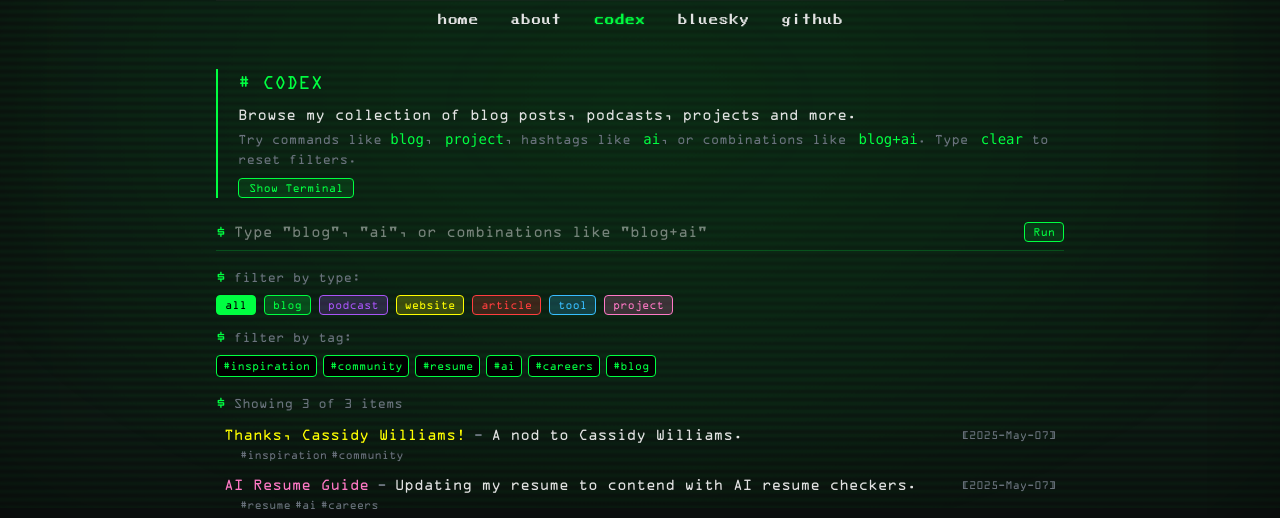
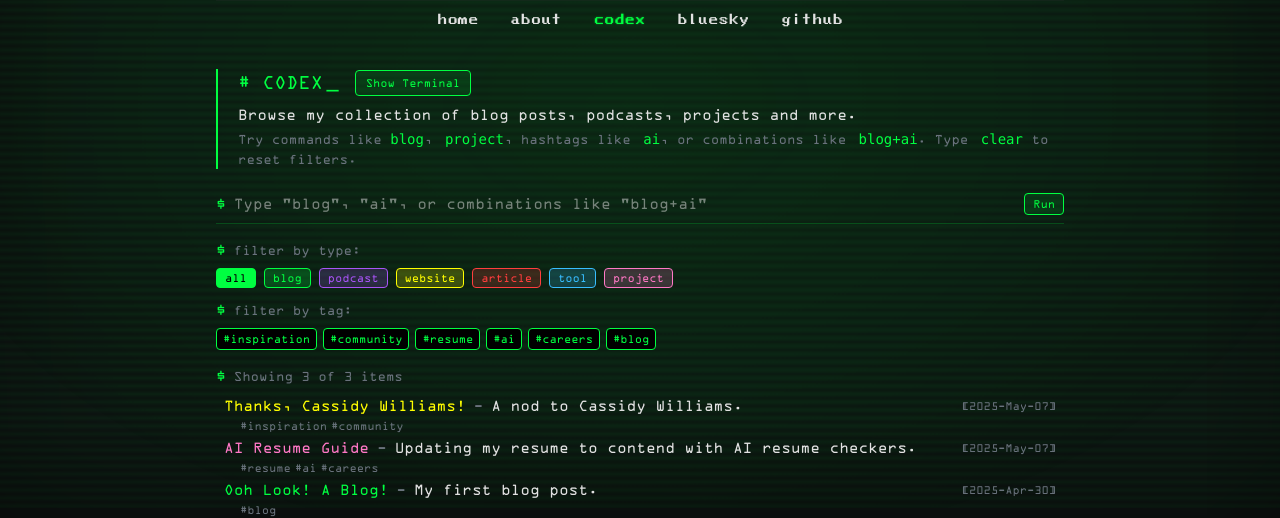
Before and after one commit to stepweaver/stepweaver, a Next.js app: page /codex in a window 1280 px wide. Shown: the part 292-810 px from the top of the page. Built offline with nearby package versions, Linux system fonts and the light colour scheme.

Commit message:
fixed the command line filter to be more intuitive

```diff
--- a/app/(routes)/codex/page.jsx
+++ b/app/(routes)/codex/page.jsx
@@ -6,29 +6,184 @@ import TypeTagButton from '@/components/ui/TypeTagButton';
 import Terminal from '@/components/terminal/Terminal';
 import TerminalWindow from '@/components/ui/TerminalWindow';
 
+// Extract the command input into its own component
+const CommandInput = ({ onExecuteCommand, allHashtags }) => {
+  const [commandInput, setCommandInput] = useState('');
+
+  const handleSubmit = (e) => {
+    e.preventDefault();
+    if (!commandInput.trim()) return;
+
+    onExecuteCommand(commandInput.trim(), true);
+    setCommandInput('');
+  };
+
+  return (
+    <div className='max-w-4xl mx-auto mb-4'>
+      <form onSubmit={handleSubmit} className='flex items-center'>
+        <span className='text-terminal-green mr-2'>$</span>
+        <input
+          type='text'
+          value={commandInput}
+          onChange={(e) => setCommandInput(e.target.value)}
+          className='flex-grow bg-transparent border-none text-terminal-text outline-none focus:ring-0'
+          placeholder='Type "blog", "ai", or combinations like "blog+ai"'
+        />
+        <button
+          type='submit'
+          className='px-2 py-0.5 text-xs bg-terminal-green/10 border border-terminal-green text-terminal-green rounded hover:bg-terminal-green/20'
+        >
+          Run
+        </button>
+      </form>
+      <div className='h-px bg-terminal-green/20 mt-2'></div>
+    </div>
+  );
+};
+
+// Extract the post item into its own component
+const PostItem = ({
+  post,
+  formatDate,
+  getTypeColor,
+  getGlowStyle,
+  getTypeColorValue,
+}) => {
+  const [isHovered, setIsHovered] = useState(false);
+  const [hoveredTag, setHoveredTag] = useState(null);
+  const typeColor = getTypeColor(post.type);
+
+  return (
+    <a
+      href={`/codex/${post.type}/${post.slug}`}
+      className='block py-0.5 px-2 rounded-sm'
+      onMouseEnter={() => setIsHovered(true)}
+      onMouseLeave={() => setIsHovered(false)}
+    >
+      {/* Title - description with date right-aligned */}
+      <div className='flex items-center justify-between'>
+        <div className='flex-1 min-w-0 pr-4'>
+          <div className='truncate'>
+            <span
+              className={`text-${typeColor} font-medium transition-all duration-200`}
+              style={isHovered ? getGlowStyle(post.type) : {}}
+            >
+              {post.title}
+            </span>
+            <span className='text-terminal-dimmed mx-2 font-normal'>-</span>
+            <span className='text-terminal-text font-normal'>
+              {post.description}
+            </span>
+          </div>
+        </div>
+        <div className='text-terminal-dimmed text-xs whitespace-nowrap'>
+          {formatDate(post.date)}
+        </div>
+      </div>
+
+      {/* Hashtags on second line (if any) */}
+      {post.hashtags && post.hashtags.length > 0 && (
+        <div className='text-xs text-terminal-dimmed ml-4 mt-0.5'>
+          {post.hashtags.map((tag, i) => (
+            <span
+              key={tag}
+              className='transition-colors duration-200'
+              style={{
+                marginLeft: i > 0 ? '0.25rem' : '0',
+                color:
+                  hoveredTag === tag ? getTypeColorValue(post.type) : 'inherit',
+              }}
+              onMouseEnter={() => setHoveredTag(tag)}
+              onMouseLeave={() => setHoveredTag(null)}
+            >
+              #{tag}
+            </span>
+          ))}
+        </div>
+      )}
+    </a>
+  );
+};
+
+// Utility functions extracted for reuse
+const formatDate = (dateString) => {
+  const date = new Date(dateString);
+  return `[${date.getFullYear()}-${date.toLocaleString('en-US', {
+    month: 'short',
+  })}-${String(date.getDate()).padStart(2, '0')}]`;
+};
+
+const getTypeColor = (type) => {
+  switch (type) {
+    case 'blog':
+      return 'terminal-green';
+    case 'podcast':
+      return 'terminal-purple';
+    case 'website':
+      return 'terminal-yellow';
+    case 'article':
+      return 'terminal-red';
+    case 'tool':
+      return 'terminal-blue';
+    case 'project':
+      return 'terminal-magenta';
+    default:
+      return 'terminal-green';
+  }
+};
+
+const getGlowStyle = (type) => {
+  // Map type to RGB color values for the glow
+  const glowColors = {
+    blog: '0, 255, 65', // terminal-green
+    podcast: '192, 96, 255', // terminal-purple
+    website: '255, 214, 0', // terminal-yellow
+    article: '255, 80, 80', // terminal-red
+    tool: '80, 140, 255', // terminal-blue
+    project: '255, 85, 255', // terminal-magenta
+  };
+
+  const color = glowColors[type] || '0, 255, 65'; // Default to green
+  return {
+    textShadow: `0 0 2px rgba(${color}, 0.8),
+                 0 0 7px rgba(${color}, 0.8),
+                 0 0 11px rgba(${color}, 0.6)`,
+  };
+};
+
+const getTypeColorValue = (type) => {
+  const colorMap = {
+    blog: 'rgb(0, 255, 65)', // terminal-green
+    podcast: 'rgb(192, 96, 255)', // terminal-purple
+    website: 'rgb(255, 214, 0)', // terminal-yellow
+    article: 'rgb(255, 80, 80)', // terminal-red
+    tool: 'rgb(80, 140, 255)', // terminal-blue
+    project: 'rgb(255, 85, 255)', // terminal-magenta
+    all: 'rgb(0, 255, 65)', // Default to green
+  };
+
+  return colorMap[type] || colorMap.all;
+};
+
 export default function CodexPage() {
   const router = useRouter();
   const [tagParam, setTagParam] = useState(null);
-  const [commandInput, setCommandInput] = useState('');
-  const [hoveredItemIndex, setHoveredItemIndex] = useState(null);
-
-  // Get search params on client side
-  useEffect(() => {
-    const params = new URLSearchParams(window.location.search);
-    setTagParam(params.get('tag'));
-  }, []);
-
-  // State for filters
   const [activeTypeFilter, setActiveTypeFilter] = useState('all');
   const [activeHashtags, setActiveHashtags] = useState([]);
   const [posts, setPosts] = useState([]);
   const [loading, setLoading] = useState(true);
   const [showTerminal, setShowTerminal] = useState(false);
   const terminalRef = useRef(null);
-  const inputRef = useRef(null);
 
-  // Add state to track hovered hashtag
-  const [hoveredTag, setHoveredTag] = useState(null);
+  // Get search params on client side
+  useEffect(() => {
+    const params = new URLSearchParams(window.location.search);
+    const tag = params.get('tag');
+    if (tag) {
+      setTagParam(tag);
+      setActiveHashtags([tag]);
+    }
+  }, []);
 
   // Sync terminal state with UI buttons
   const syncFilterState = (filters) => {
@@ -103,16 +258,7 @@ export default function CodexPage() {
     return result;
   }, [allPosts, activeTypeFilter, activeHashtags]);
 
-  // Only set activeHashtags from tagParam on initial load
-  const initializedFromUrl = useRef(false);
-  useEffect(() => {
-    if (tagParam && !initializedFromUrl.current) {
-      setActiveHashtags([tagParam]);
-      initializedFromUrl.current = true;
-    }
-  }, [tagParam]);
-
-  // Reference for scrolling to tag filter section when arriving with a tag parameter
+  // Reference for scrolling to tag filter section
   const tagFilterRef = useRef(null);
 
   // Scroll to tag filter section when tag is in URL
@@ -130,9 +276,6 @@ export default function CodexPage() {
 
   // Toggle hashtag selection
   const toggleHashtag = (tag) => {
-    if (toggleHashtag.isProcessing) return;
-    toggleHashtag.isProcessing = true;
-
     if (activeHashtags.includes(tag)) {
       setActiveHashtags((prev) => prev.filter((t) => t !== tag));
     } else {
@@ -140,62 +283,30 @@ export default function CodexPage() {
     }
 
     if (showTerminal && terminalRef.current?.executeCommand) {
-      if (toggleHashtag.timer) {
-        clearTimeout(toggleHashtag.timer);
-      }
-
-      toggleHashtag.timer = setTimeout(() => {
       terminalRef.current.executeCommand(`filter ${tag}`);
-        toggleHashtag.isProcessing = false;
-      }, 50);
-    } else {
-      toggleHashtag.isProcessing = false;
     }
   };
 
-  toggleHashtag.isProcessing = false;
-  toggleHashtag.timer = null;
-
   // Setup commands when a type filter is selected
   const handleTypeFilter = (type) => {
-    if (handleTypeFilter.processing) return;
-    handleTypeFilter.processing = true;
-
     setActiveTypeFilter(type);
 
     if (showTerminal && terminalRef.current?.executeCommand) {
-      if (handleTypeFilter.timer) {
-        clearTimeout(handleTypeFilter.timer);
-      }
-
-      handleTypeFilter.timer = setTimeout(() => {
       if (type === 'all') {
         terminalRef.current.executeCommand('codex all');
       } else {
         terminalRef.current.executeCommand(`codex ${type}`);
       }
-
-        handleTypeFilter.processing = false;
-      }, 50);
-    } else {
-      handleTypeFilter.processing = false;
     }
   };
-
-  handleTypeFilter.processing = false;
-  handleTypeFilter.timer = null;
 
   // Toggle terminal visibility
   const toggleTerminal = () => {
     setShowTerminal((prev) => !prev);
   };
 
-  // Enhanced command processing
-  const handleCommandSubmit = (e) => {
-    e.preventDefault();
-    const cmd = commandInput.trim().toLowerCase();
-    if (!cmd) return;
-
+  // Process commands from the command input
+  const processCommand = (cmd, isNewCommand = false) => {
     // Define valid content types
     const contentTypes = [
       'all',
@@ -206,6 +317,13 @@ export default function CodexPage() {
       'tool',
       'project',
     ];
+
+    // When starting a new command (not a combination), reset filters first unless explicitly combining
+    if (isNewCommand && !cmd.includes('+')) {
+      // Reset filters before applying new ones for a fresh start
+      setActiveTypeFilter('all');
+      setActiveHashtags([]);
+    }
 
     // Check if command contains multiple parts (separated by '+')
     if (cmd.includes('+')) {
@@ -267,71 +385,6 @@ export default function CodexPage() {
         terminalRef.current.executeCommand(cmd);
       }
     }
-
-    setCommandInput('');
-  };
-
-  // Format date
-  const formatDate = (dateString) => {
-    const date = new Date(dateString);
-    return `[${date.getFullYear()}-${date.toLocaleString('en-US', {
-      month: 'short',
-    })}-${String(date.getDate()).padStart(2, '0')}]`;
-  };
-
-  // Get type color
-  const getTypeColor = (type) => {
-    switch (type) {
-      case 'blog':
-        return 'terminal-green';
-      case 'podcast':
-        return 'terminal-purple';
-      case 'website':
-        return 'terminal-yellow';
-      case 'article':
-        return 'terminal-red';
-      case 'tool':
-        return 'terminal-blue';
-      case 'project':
-        return 'terminal-magenta';
-      default:
-        return 'terminal-green';
-    }
-  };
-
-  // Function to get enhanced CSS shadow for different colors
-  const getGlowStyle = (type) => {
-    // Map type to RGB color values for the glow
-    const glowColors = {
-      blog: '0, 255, 65', // terminal-green
-      podcast: '192, 96, 255', // terminal-purple
-      website: '255, 214, 0', // terminal-yellow
-      article: '255, 80, 80', // terminal-red
-      tool: '80, 140, 255', // terminal-blue
-      project: '255, 85, 255', // terminal-magenta
-    };
-
-    const color = glowColors[type] || '0, 255, 65'; // Default to green
-    return {
-      textShadow: `0 0 2px rgba(${color}, 0.8),
-                   0 0 7px rgba(${color}, 0.8),
-                   0 0 11px rgba(${color}, 0.6)`,
-    };
-  };
-
-  // Function to get text color for a type
-  const getTypeColorValue = (type) => {
-    const colorMap = {
-      blog: 'rgb(0, 255, 65)', // terminal-green
-      podcast: 'rgb(192, 96, 255)', // terminal-purple
-      website: 'rgb(255, 214, 0)', // terminal-yellow
-      article: 'rgb(255, 80, 80)', // terminal-red
-      tool: 'rgb(80, 140, 255)', // terminal-blue
-      project: 'rgb(255, 85, 255)', // terminal-magenta
-      all: 'rgb(0, 255, 65)', // Default to green
-    };
-
-    return colorMap[type] || colorMap.all;
   };
 
   return (
@@ -341,8 +394,14 @@ export default function CodexPage() {
         <div className='border-l-2 border-terminal-green pl-5 mb-6'>
           <h2 className='text-xl text-terminal-green flex items-center'>
             # CODEX <span className='animate-blink ml-1 mr-4'>_</span>
+            <button
+              onClick={toggleTerminal}
+              className='px-2.5 py-1 text-xs bg-terminal-green/10 border border-terminal-green text-terminal-green rounded hover:bg-terminal-green/20 transition-colors'
+            >
+              {showTerminal ? 'Hide Terminal' : 'Show Terminal'}
+            </button>
           </h2>
-          <p className='text-terminal-text mt-2 mb-2'>
+          <p className='text-terminal-text mt-2'>
             Browse my collection of blog posts, podcasts, projects and more.
             <span className='block mt-1 text-terminal-dimmed text-sm'>
               Try commands like{' '}
@@ -355,34 +414,13 @@ export default function CodexPage() {
               filters.
             </span>
           </p>
-          <button
-              onClick={toggleTerminal}
-              className='px-2.5 h-5 text-xs bg-terminal-green/10 border border-terminal-green text-terminal-green rounded hover:bg-terminal-green/20 transition-colors cursor-pointer'
-            >
-              {showTerminal ? 'Hide Terminal' : 'Show Terminal'}
-            </button>
         </div>
 
-        {/* Command input with enhanced placeholder */}
-        <div className='max-w-4xl mx-auto mb-4'>
-          <form onSubmit={handleCommandSubmit} className='flex items-center'>
-            <span className='text-terminal-green mr-2'>$</span>
-            <input
-              type='text'
-              value={commandInput}
-              onChange={(e) => setCommandInput(e.target.value)}
-              className='flex-grow bg-transparent border-none text-terminal-text outline-none focus:ring-0'
-              placeholder='Type "blog", "ai", or combinations like "blog+ai"'
+        {/* Extracted Command input component */}
+        <CommandInput
+          onExecuteCommand={processCommand}
+          allHashtags={allHashtags}
         />
-            <button
-              type='submit'
-              className='px-2 h-5 text-xs bg-terminal-green/10 border border-terminal-green text-terminal-green rounded hover:bg-terminal-green/20 cursor-pointer'
-            >
-              Run
-            </button>
-          </form>
-          <div className='h-px bg-terminal-green/20 mt-2'></div>
-        </div>
 
         {/* Filters */}
         <div className='mb-4'>
@@ -501,7 +539,7 @@ export default function CodexPage() {
           </div>
         )}
 
-        {/* Content list - with enhanced glow effect */}
+        {/* Content list - extra compact spacing */}
         {!loading && (
           <div className='max-w-4xl mx-auto'>
             <div className='mb-2 flex items-center'>
@@ -515,69 +553,18 @@ export default function CodexPage() {
               </span>
             </div>
 
-            <div className='space-y-1'>
-              {filteredPosts.map((post, index) => {
-                const typeColor = getTypeColor(post.type);
-                const isHovered = hoveredItemIndex === index;
-
-                return (
-                  <a
+            {/* Extra compact spacing (no space between items) */}
+            <div>
+              {filteredPosts.map((post, index) => (
+                <PostItem
                   key={`${post.slug}-${index}`}
-                    href={`/codex/${post.type}/${post.slug}`}
-                    className='block py-1 px-2 rounded-sm'
-                    onMouseEnter={() => setHoveredItemIndex(index)}
-                    onMouseLeave={() => setHoveredItemIndex(null)}
-                  >
-                    {/* Title - description with date right-aligned */}
-                    <div className='flex items-center justify-between'>
-                      <div className='flex-1 min-w-0 pr-4'>
-                        <div className='truncate'>
-                          <span
-                            className={`text-${typeColor} font-medium transition-all duration-200`}
-                            style={isHovered ? getGlowStyle(post.type) : {}}
-                          >
-                            {post.title}
-                          </span>
-                          <span className='text-terminal-dimmed mx-2 font-normal'>
-                            -
-                          </span>
-                          <span className='text-terminal-text font-normal'>
-                            {post.description}
-                          </span>
-                        </div>
-                      </div>
-                      <div className='text-terminal-dimmed text-xs whitespace-nowrap'>
-                        {formatDate(post.date)}
-                      </div>
-                    </div>
-
-                    {/* Hashtags on second line (if any) */}
-                    {post.hashtags && post.hashtags.length > 0 && (
-                      <div className='text-xs text-terminal-dimmed ml-4 mt-0.5'>
-                        {post.hashtags.map((tag, i) => (
-                          <span
-                            key={tag}
-                            className='transition-colors duration-200'
-                            style={{
-                              marginLeft: i > 0 ? '0.25rem' : '0',
-                              color:
-                                hoveredTag === `${index}-${tag}`
-                                  ? getTypeColorValue(post.type)
-                                  : 'inherit',
-                            }}
-                            onMouseEnter={() =>
-                              setHoveredTag(`${index}-${tag}`)
-                            }
-                            onMouseLeave={() => setHoveredTag(null)}
-                          >
-                            #{tag}
-                          </span>
+                  post={post}
+                  formatDate={formatDate}
+                  getTypeColor={getTypeColor}
+                  getGlowStyle={getGlowStyle}
+                  getTypeColorValue={getTypeColorValue}
+                />
               ))}
-                      </div>
-                    )}
-                  </a>
-                );
-              })}
             </div>
           </div>
         )}
```
Lines whose indentation alone changed are shown as unchanged.
